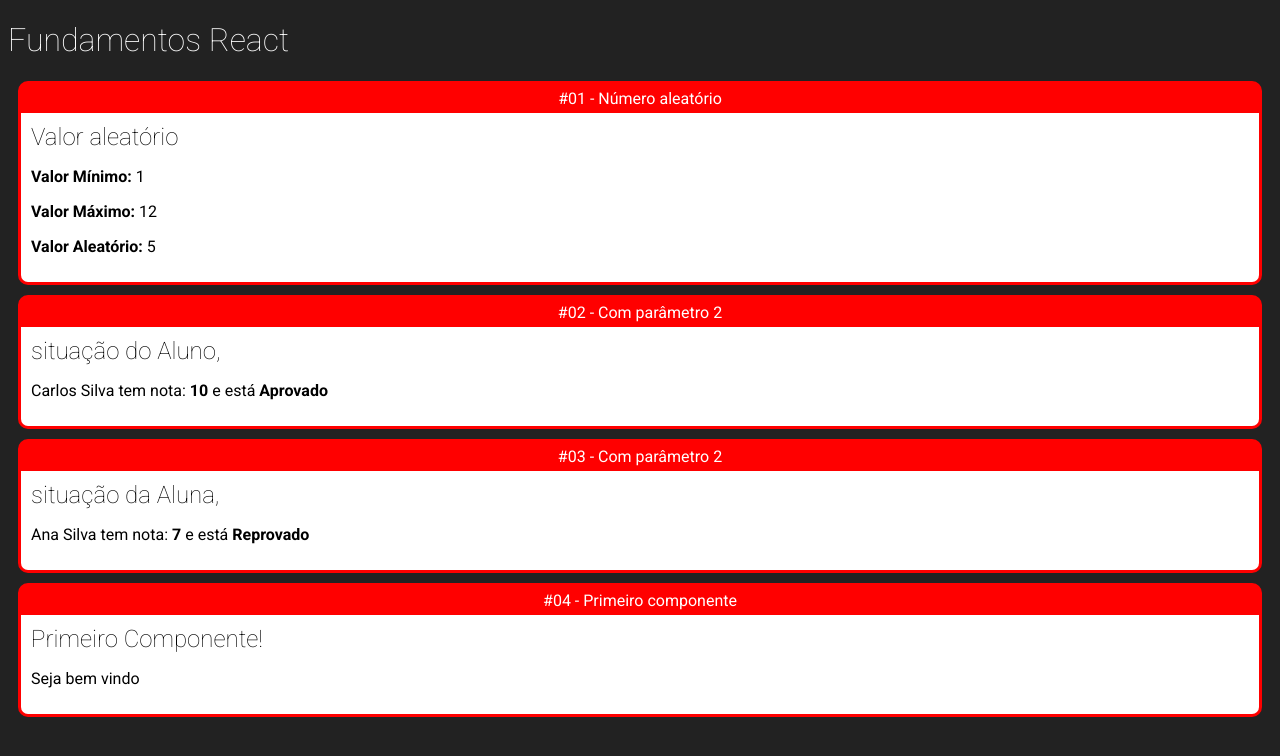
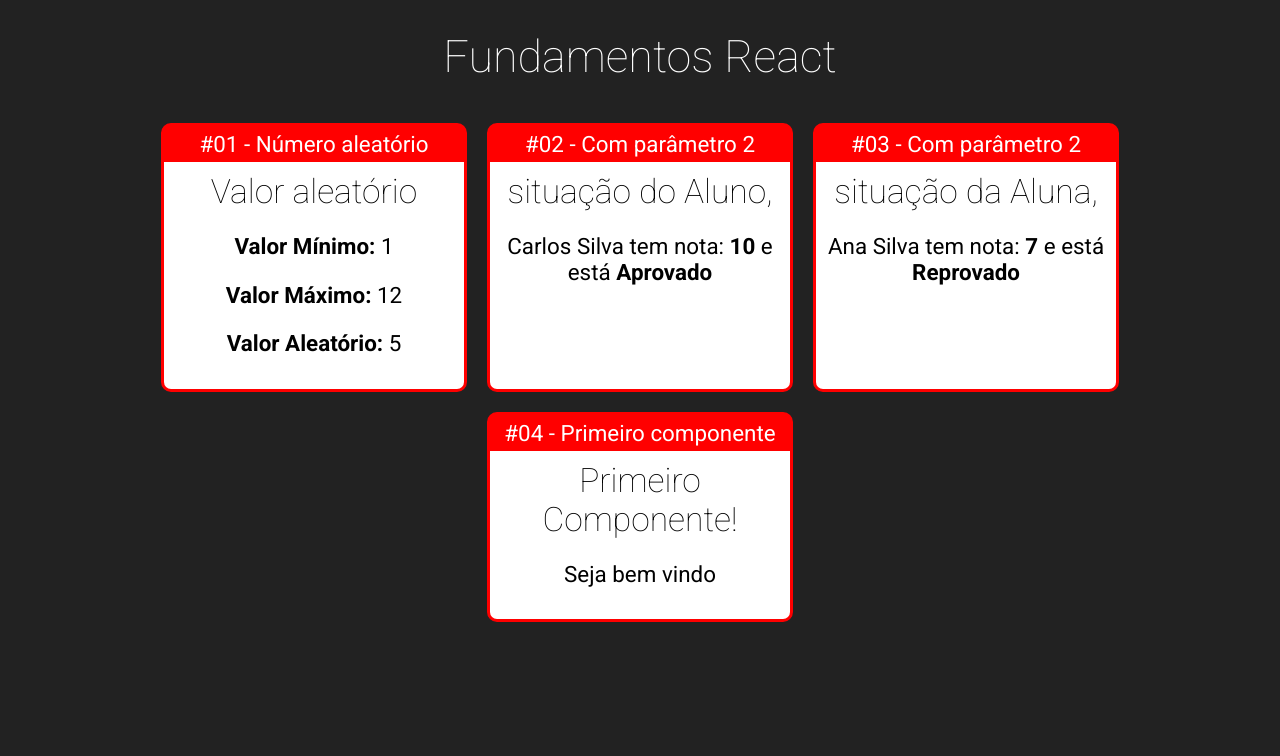
Before and after one commit to Anderlan-Nunes/fundamentos-react, a React (Create React App) app: page / in a window 1280 px wide. Shown: the top 756 px of the page. Built offline with nearby package versions, Linux system fonts and the light colour scheme.

Commit message:
aplicando flexbox nos cards

```diff
--- /dev/null
+++ b/src/App.css
@@ -0,0 +1,5 @@
+.App .Cards{
+    display: flex;
+    flex-wrap: wrap;
+    justify-content: center;
+}
--- a/src/App.jsx
+++ b/src/App.jsx
@@ -1,3 +1,4 @@
+import './App.css';
 import Primeiro from './components/basicos/Primeiro';
 import ComParametro from './components/basicos/ComParametro';
 import Aleatorio from './components/basicos/Aleatorio';
@@ -6,29 +7,28 @@
 
 export default _ =>
 
-    <div id="app">
+    <div className='App'>
         <h1>Fundamentos React</h1>
-        <Card titulo = "#01 - Número aleatório">
+        <div className='Cards'>
+            <Card titulo="#01 - Número aleatório">
                 <Aleatorio min={1} max={12} />
             </Card>
-        <Card titulo = "#02 - Com parâmetro 2">
+            <Card titulo="#02 - Com parâmetro 2">
                 <ComParametro
                     titulo="situação do Aluno,"
                     aluno="Carlos Silva "
                     nota={9.3}
                 />
             </Card>
-        <Card titulo = "#03 - Com parâmetro 2">
+            <Card titulo="#03 - Com parâmetro 2">
                 <ComParametro
                     titulo="situação da Aluna,"
                     aluno="Ana Silva "
                     nota={6.9}
                 />
             </Card>
-        <Card titulo = "#04 - Primeiro componente">
+            <Card titulo="#04 - Primeiro componente">
                 <Primeiro></Primeiro>
             </Card>
-
-
-
         </div>
+    </div>
--- a/src/components/layout/Card.css
+++ b/src/components/layout/Card.css
@@ -4,10 +4,13 @@
     border-radius: 10px;
     overflow: hidden;
     margin: 10px;
-
+    display: flex;
+    flex-direction: column;
+    min-width: 300px;
+    max-width: 300px;
 }
 
-.Card .Title{
+.Card .Title {
     padding: 5px 0px;
     background-color: red;
     display: flex;
@@ -15,7 +18,8 @@
 
 }
 
-.Card .Content{
+.Card .Content {
+    flex: 1;
     background-color: #fff;
     color: #000;
     padding: 10px;
--- a/src/index.css
+++ b/src/index.css
@@ -2,12 +2,18 @@
     font-family: 'Roboto', sans-serif;
     background-color: #222;
     color: white;
+    text-align: center;
+    font-size: 1.4rem;
+
 }
 
-h1, h2, h3 {
+h1,
+h2,
+h3 {
     font-weight: 200;
 }
 
-h2, h3 {
+h2,
+h3 {
     margin: 0;
 }
```
Lines whose indentation alone changed are shown as unchanged.
